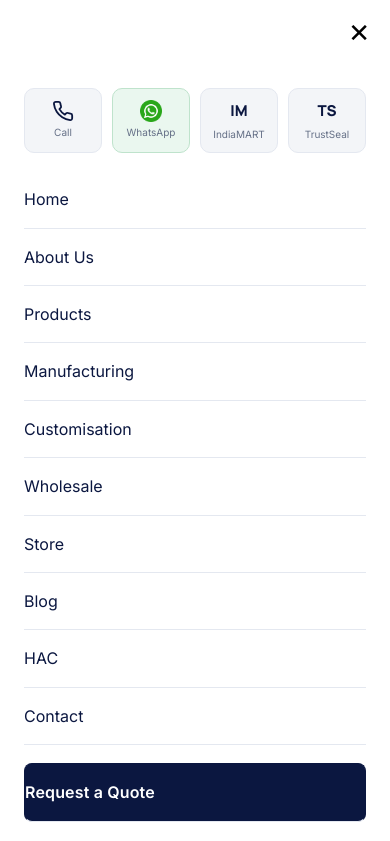
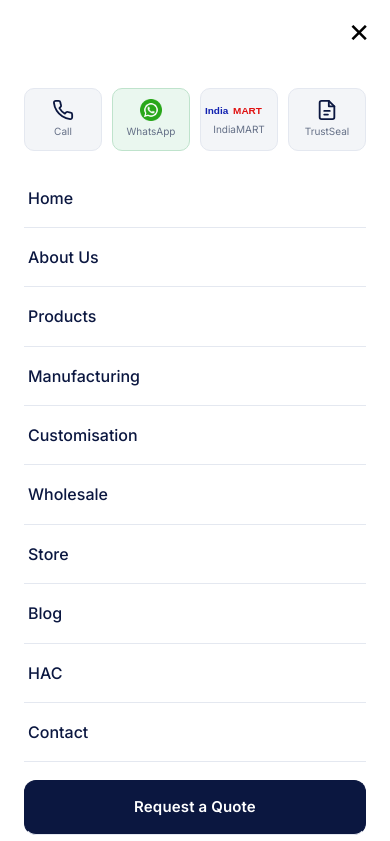
Before and after one commit to MIRUN2303/YOUR-CHOICE-GARMENTS, a plain HTML site: page contact.html in a window 390 px wide. Both pictures are taken after a click on the button "Open menu". Shown: the top 841 px of the page. Drawn offline with Linux system fonts and the light colour scheme.

Commit message:
Mobile menu redesign; IndiaMART logo in menu/contact/footer

```diff
--- a/contact.html
+++ b/contact.html
@@ -29,7 +29,7 @@
       <li><span class="ico">Mail</span><div><b>Email</b><a href="mailto:yourchoicegarments@hacclothings.com">yourchoicegarments@hacclothings.com</a></div></li>
       <li><span class="ico">Addr</span><div><b>Unit address</b>2, 1st Street, Balamurugan Nagar, Valayankadu, Tiruppur – 641603, Tamil Nadu</div></li>
       <li><span class="ico">Map</span><div><b>Map</b><a href="https://www.google.com/maps/dir/?api=1&destination=11.1187068,77.3221267" target="_blank" rel="noopener">Get directions (approximate) ↗</a></div></li>
-      <li><span class="ico">IM</span><div><b>IndiaMART</b><a href="https://www.indiamart.com/yourchoicegarments/profile.html" target="_blank" rel="noopener">Business profile ↗</a><br><a href="https://www.indiamart.com/hacclothings/trustseal/" target="_blank" rel="noopener">TrustSeal verification ↗</a></div></li>
+      <li><span class="ico" style="background:none;padding:0"><img src="assets/brands/indiamart.svg" alt="IndiaMART" style="height:18px;width:auto"></span><div><b>IndiaMART</b><a href="https://www.indiamart.com/yourchoicegarments/profile.html" target="_blank" rel="noopener">Business profile ↗</a><br><a href="https://www.indiamart.com/hacclothings/trustseal/" target="_blank" rel="noopener">TrustSeal verification ↗</a></div></li>
       <li><span class="ico">IG</span><div><b>Instagram</b><a href="https://www.instagram.com/hac_clothings/" target="_blank" rel="noopener">@hac_clothings ↗</a></div></li>
     </ul>
     <div class="trust-band" style="margin-top:30px;padding:18px 20px">
--- a/css/styles.css
+++ b/css/styles.css
@@ -89,7 +89,10 @@ header.site .container{max-width:1360px}
 .mobile-menu .mq img{width:22px;height:22px}
 .mobile-menu .mq-txt{font-family:'Manrope';font-weight:800;font-size:15px}
 .mobile-menu .mq-wa{background:#eaf7ef;border-color:#bfe3cc;color:#177A42}
-.mobile-menu .btn{color:#fff !important}
+.mobile-menu .btn{color:#fff !important;display:block;width:100%;text-align:center;padding:14px 18px;font-size:15px;font-weight:700;border-radius:12px;margin-top:18px}
+.mobile-menu .mobile-links{display:flex;flex-direction:column}
+.mobile-menu .mobile-links a{padding:16px 4px;font-size:16px;font-weight:500}
+.mobile-menu .mobile-foot{margin-top:18px;padding-top:16px;border-top:1px solid var(--border);font-size:12px;color:var(--muted);text-align:center}
 }
 
 /* ---------- hero slideshow ---------- */
--- a/js/common.js
+++ b/js/common.js
@@ -43,13 +43,16 @@ function headerHTML(){
    <div class="mobile-quick">
      <a href="tel:${window.YCG.phone}" class="mq"><svg viewBox="0 0 24 24" fill="none" stroke="currentColor" stroke-width="2" stroke-linecap="round" stroke-linejoin="round"><path d="M22 16.92v3a2 2 0 0 1-2.18 2 19.79 19.79 0 0 1-8.63-3.07 19.5 19.5 0 0 1-6-6 19.79 19.79 0 0 1-3.07-8.67A2 2 0 0 1 4.11 2h3a2 2 0 0 1 2 1.72c.13.96.36 1.9.7 2.81a2 2 0 0 1-.45 2.11L8.09 9.91a16 16 0 0 0 6 6l1.27-1.27a2 2 0 0 1 2.11-.45c.91.34 1.85.57 2.81.7A2 2 0 0 1 22 16.92z"/></svg><small>Call</small></a>
      <a href="${waLink('Hello Your Choice Garments, I would like to enquire.')}" target="_blank" rel="noopener" class="mq mq-wa"><img src="assets/whatsapp.png" alt=""><small>WhatsApp</small></a>
-     <a href="${window.YCG.indiamart}" target="_blank" rel="noopener" class="mq"><span class="mq-txt">IM</span><small>IndiaMART</small></a>
-     <a href="${window.YCG.trustseal}" target="_blank" rel="noopener" class="mq"><span class="mq-txt">TS</span><small>TrustSeal</small></a>
+     <a href="${window.YCG.indiamart}" target="_blank" rel="noopener" class="mq"><img src="assets/brands/indiamart.svg" alt="IndiaMART" style="height:18px;width:auto"><small>IndiaMART</small></a>
+     <a href="${window.YCG.trustseal}" target="_blank" rel="noopener" class="mq"><svg viewBox="0 0 24 24" fill="none" stroke="currentColor" stroke-width="2" stroke-linecap="round" stroke-linejoin="round"><path d="M14 2H6a2 2 0 0 0-2 2v16a2 2 0 0 0 2 2h12a2 2 0 0 0 2-2V8z"/><polyline points="14 2 14 8 20 8"/><line x1="9" y1="13" x2="15" y2="13"/><line x1="9" y1="17" x2="13" y2="17"/></svg><small>TrustSeal</small></a>
    </div>
-   <a href="index.html">Home</a><a href="about.html">About Us</a><a href="products.html">Products</a>
-   <a href="manufacturing.html">Manufacturing</a><a href="customisation.html">Customisation</a>
-   <a href="wholesale.html">Wholesale</a><a href="store.html">Store</a><a href="blog.html">Blog</a><a href="hac.html">HAC</a><a href="contact.html">Contact</a>
-   <a class="btn btn-primary" style="margin-top:18px" href="wholesale.html">Request a Quote</a>
+   <div class="mobile-links">
+     <a href="index.html">Home</a><a href="about.html">About Us</a><a href="products.html">Products</a>
+     <a href="manufacturing.html">Manufacturing</a><a href="customisation.html">Customisation</a>
+     <a href="wholesale.html">Wholesale</a><a href="store.html">Store</a><a href="blog.html">Blog</a><a href="hac.html">HAC</a><a href="contact.html">Contact</a>
+   </div>
+   <a class="btn btn-primary" href="wholesale.html">Request a Quote</a>
+   <div class="mobile-foot">Tiruppur, Tamil Nadu · +91 82200 89690</div>
  </div>`;
 }
 function footerHTML(){
@@ -73,7 +76,7 @@ function footerHTML(){
      <a href="tel:${window.YCG.phone}">${window.YCG.phoneDisplay}</a><br>
      <a href="mailto:${email}">${email}</a><br>
      <span style="display:block;padding:4px 0">${addr}</span>
-     <a href="${window.YCG.indiamart}" target="_blank" rel="noopener">IndiaMART Profile ↗</a><br>
+     <a href="${window.YCG.indiamart}" target="_blank" rel="noopener" style="display:inline-flex;align-items:center;gap:6px"><img src="assets/brands/indiamart.svg" alt="IndiaMART" style="height:14px;width:auto"> Profile ↗</a><br>
      <a href="${window.YCG.trustseal}" target="_blank" rel="noopener">IndiaMART TrustSeal ↗</a><br>
      <a href="${window.YCG.instagram}" target="_blank" rel="noopener">HAC Instagram ↗</a>
    </div>
```
Also changed, not shown: assets/brands/indiamart.svg (added).
